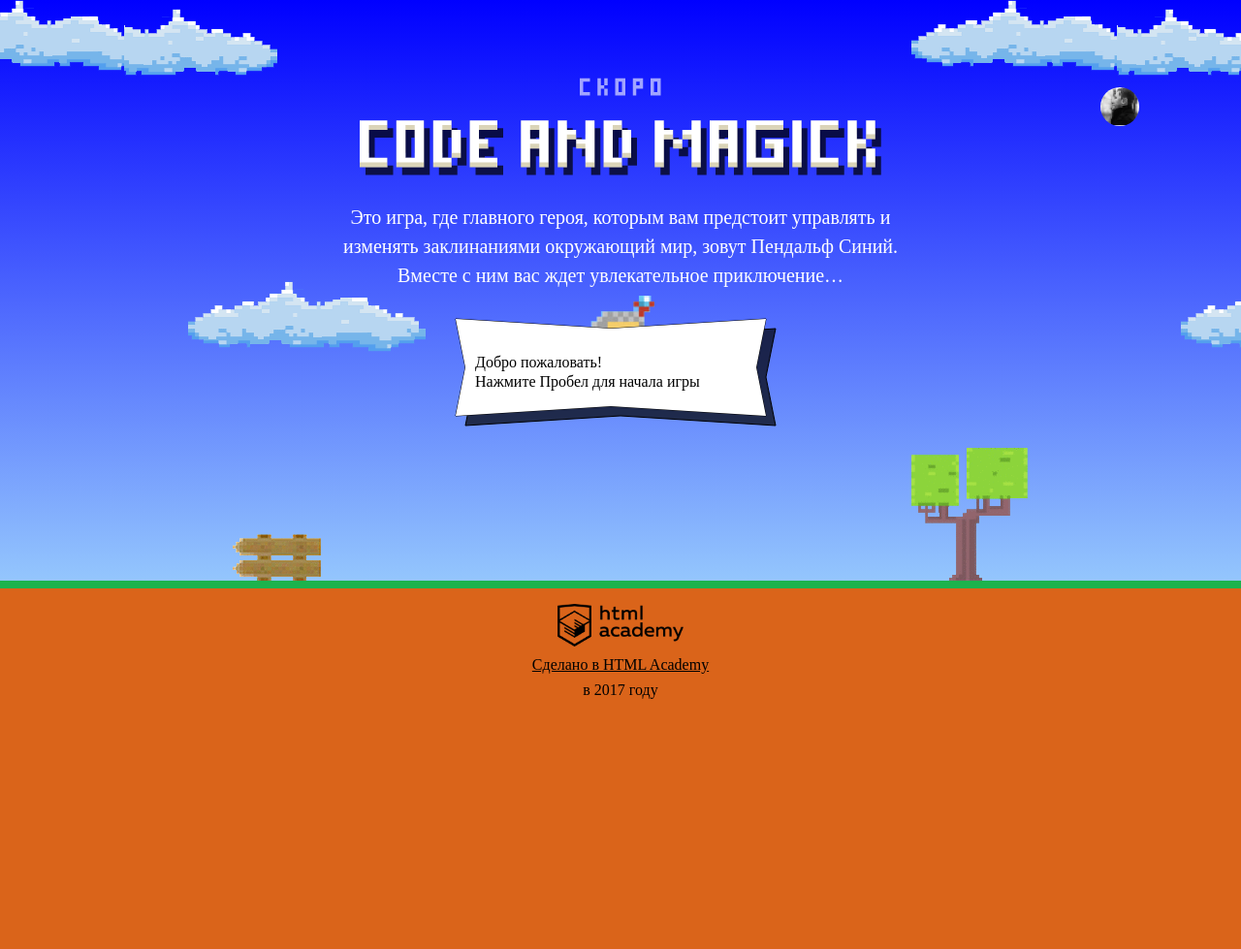
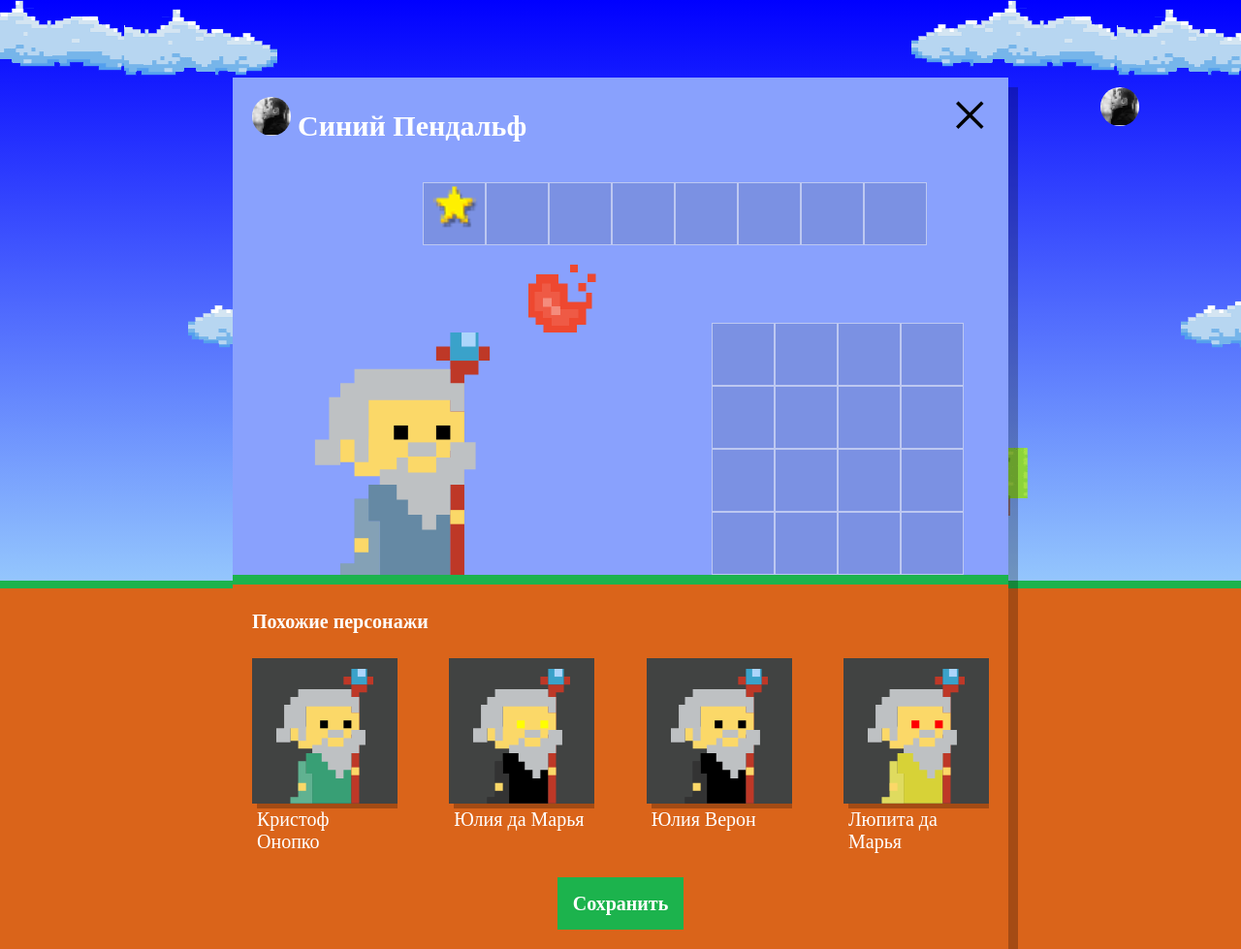
Before and after one commit to vamperor1/765003-code-and-magick-19, a website: page index.html in a window 1280 px wide. Shown: the whole page at 97% size. Before the commit the page ends 800 px from the top, so only its background shows below. Drawn offline with Linux system fonts and the light colour scheme; a web font is replaced by a local one.

Commit message:
Задание 3

```diff
--- a/index.html
+++ b/index.html
@@ -208,6 +208,7 @@ var getWizardY = function (height) {
 }
 </script>
 
+<script src="js/setup.js"></script>
 <script src="js/stat.js"></script>
 <script src="js/game.js"></script>
 
--- /dev/null
+++ b/js/setup.js
@@ -0,0 +1,47 @@
+'use strict';
+
+var WIZARD_NAMES = ['Иван', 'Хуан Себастьян', 'Мария', 'Кристоф', 'Виктор', 'Юлия', 'Люпита', 'Вашингтон'];
+var WIZARD_SURNAMES = ['да Марья', 'Верон', 'Мирабелла', 'Вальц', 'Онопко', 'Топольницкая', 'Нионго', 'Ирвинг'];
+var COAT_COLORS = ['rgb(101, 137, 164)', 'rgb(241, 43, 107)', 'rgb(146, 100, 161)', 'rgb(56, 159, 117)', 'rgb(215, 210, 55)', 'rgb(0, 0, 0)'];
+var EYES_COLORS = ['black', 'red', 'blue', 'yellow', 'green'];
+var SIMILAR_WIZARDS_NUMBER = 4;
+
+var similarWizards = [];
+var userDialog = document.querySelector('.setup');
+var similarListElement = document.querySelector('.setup-similar-list');
+var similarWizardTemplate = document.querySelector('#similar-wizard-template').content.querySelector('.setup-similar-item');
+var fragment = document.createDocumentFragment();
+
+var getRandomInRange = function (min, max) {
+  return Math.floor(Math.random() * (max - min + 1)) + min;
+};
+
+var getSimilarWizards = function () {
+  for (var i = 1; i <= SIMILAR_WIZARDS_NUMBER; i++) {
+    var similarWizard = {
+      name: WIZARD_NAMES[getRandomInRange(0, WIZARD_NAMES.length - 1)] + ' ' + WIZARD_SURNAMES[getRandomInRange(0, WIZARD_SURNAMES.length - 1)],
+      coatColor: COAT_COLORS[getRandomInRange(0, COAT_COLORS.length - 1)],
+      eyesColor: EYES_COLORS[getRandomInRange(0, EYES_COLORS.length - 1)],
+    };
+    similarWizards.push(similarWizard);
+  }
+};
+
+var renderSimilarWizards = function () {
+  getSimilarWizards();
+  for (var i = 0; i < similarWizards.length; i++) {
+    var wizardElement = similarWizardTemplate.cloneNode(true);
+
+    wizardElement.querySelector('.setup-similar-label').textContent = similarWizards[i].name;
+    wizardElement.querySelector('.wizard-coat').style.fill = similarWizards[i].coatColor;
+    wizardElement.querySelector('.wizard-eyes').style.fill = similarWizards[i].eyesColor;
+
+    fragment.appendChild(wizardElement);
+  }
+  similarListElement.appendChild(fragment);
+};
+
+userDialog.classList.remove('hidden');
+document.querySelector('.setup-similar').classList.remove('hidden');
+
+renderSimilarWizards();
```
